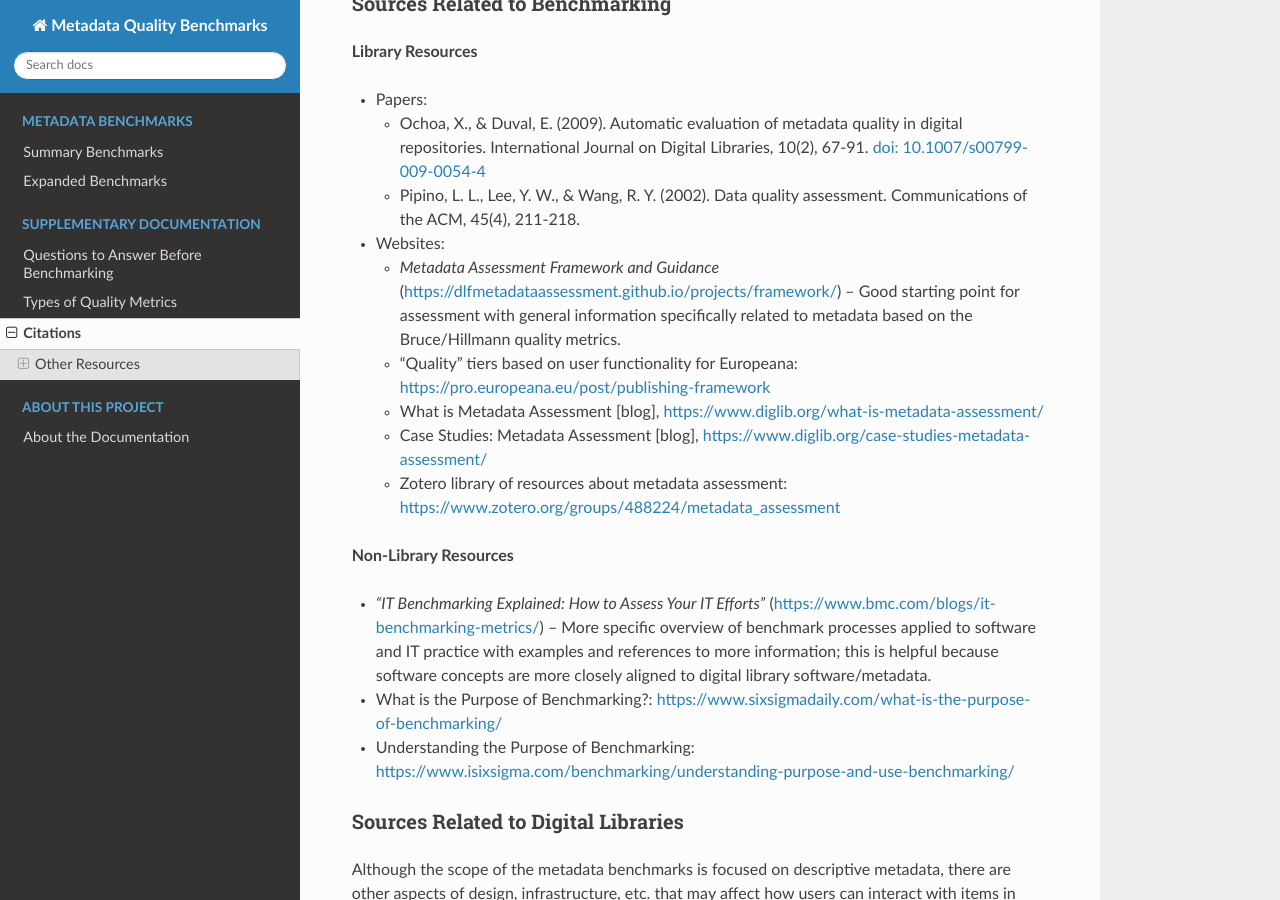
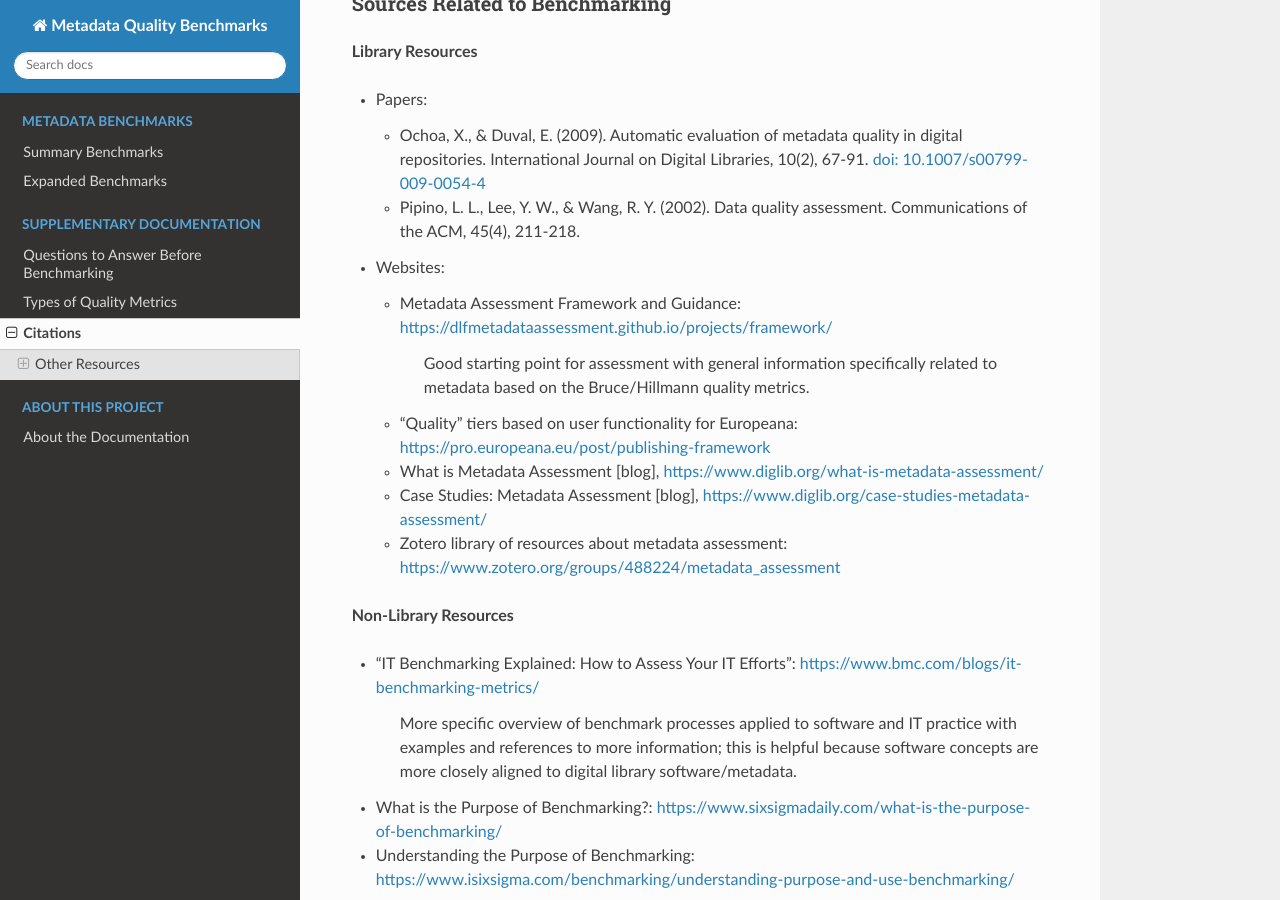
Before and after one commit to DLFMetadataAssessment/MetadataQualityBenchmarks, a Sphinx documentation site: the page built from doc/citations.rst, in a window 1280 px wide and 900 px high, scrolled down 802 px. Built offline with Sphinx 7.4.7 and the Read the Docs theme 3.1.0, drawn with Linux system fonts in a browser that asks for light colours.

Commit message:
Update citations.rst
Make formatting more consistent

```diff
--- a/doc/citations.rst
+++ b/doc/citations.rst
@@ -30,7 +30,10 @@ Sources Related to Benchmarking
 
 -   Websites:
 
-    -   *Metadata Assessment Framework and Guidance* (https://dlfmetadataassessment.github.io/projects/framework/) -- Good starting point for assessment with general information specifically related to metadata based on the Bruce/Hillmann quality metrics.
+    -   Metadata Assessment Framework and Guidance: https://dlfmetadataassessment.github.io/projects/framework/
+
+            Good starting point for assessment with general information specifically related to metadata based on the Bruce/Hillmann quality metrics.
+
     -   “Quality” tiers based on user functionality for Europeana: https://pro.europeana.eu/post/publishing-framework
     -   What is Metadata Assessment [blog], https://www.diglib.org/what-is-metadata-assessment/
     -   Case Studies: Metadata Assessment [blog], https://www.diglib.org/case-studies-metadata-assessment/
@@ -39,7 +42,10 @@ Sources Related to Benchmarking
 
 **Non-Library Resources**
 
--   *“IT Benchmarking Explained: How to Assess Your IT Efforts”* (https://www.bmc.com/blogs/it-benchmarking-metrics/) -- More specific overview of benchmark processes applied to software and IT practice with examples and references to more information; this is helpful because software concepts are more closely aligned to digital library software/metadata.
+-   “IT Benchmarking Explained: How to Assess Your IT Efforts”: https://www.bmc.com/blogs/it-benchmarking-metrics/
+
+        More specific overview of benchmark processes applied to software and IT practice with examples and references to more information; this is helpful because software concepts are more closely aligned to digital library software/metadata.
+
 -   What is the Purpose of Benchmarking?: https://www.sixsigmadaily.com/what-is-the-purpose-of-benchmarking/
 -   Understanding the Purpose of Benchmarking: https://www.isixsigma.com/benchmarking/understanding-purpose-and-use-benchmarking/
 
```
